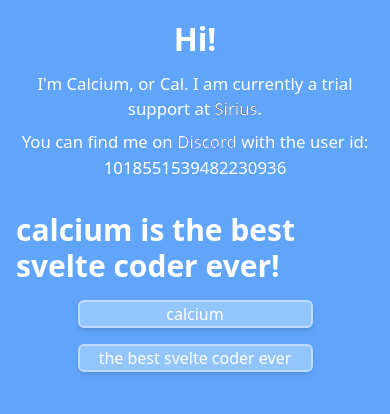
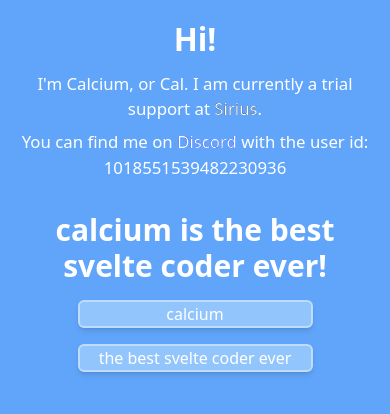
Before and after one commit to calciumista/shiny-parakeet, a SvelteKit app: page / in a window 390 px wide. Shown: the top 414 px of the page. Built offline with nearby package versions, Linux system fonts and the light colour scheme.

Commit message:
ACTUALLY fixed text on mobile.

```diff
--- a/src/routes/name.svelte
+++ b/src/routes/name.svelte
@@ -5,14 +5,15 @@
 </script>
 
 <div class="flex flex-col items-center px-4 py-4">
+  <!--my wonderful if statements-->
   {#if !name && !describe}
-    <h1 class="text-3xl font-bold text-white hover:scale-110 transition-all duration-200">something is...</h1>
+    <h1 class="text-3xl font-bold text-white text-center hover:scale-110 transition-all duration-200">something is...</h1>
   {:else if !describe}
-    <h1 class="text-3xl font-bold text-white hover:scale-110 transition-all duration-200">{name} is...</h1>
+    <h1 class="text-3xl font-bold text-white text-center hover:scale-110 transition-all duration-200">{name} is...</h1>
   {:else if !name && describe}
-    <h1 class="text-3xl font-bold text-white hover:scale-110 transition-all duration-200">something is {describe}!</h1>
+    <h1 class="text-3xl font-bold text-white text-center hover:scale-110 transition-all duration-200">something is {describe}!</h1>
   {:else}
-    <h1 class="text-3xl font-bold text-white hover:scale-110 transition-all duration-2004">{name} is {describe}!</h1>
+    <h1 class="text-3xl font-bold text-white text-center hover:scale-110 transition-all duration-2004">{name} is {describe}!</h1>
   {/if}
   <div class="py-2" />
   <input bind:value={name} placeholder="enter name!" class="bg-blue-300 text-center rounded-md shadow-md border-2 border-blue-200 hover:scale-105 transition-all duration-200 text-white text-bold" />
```
